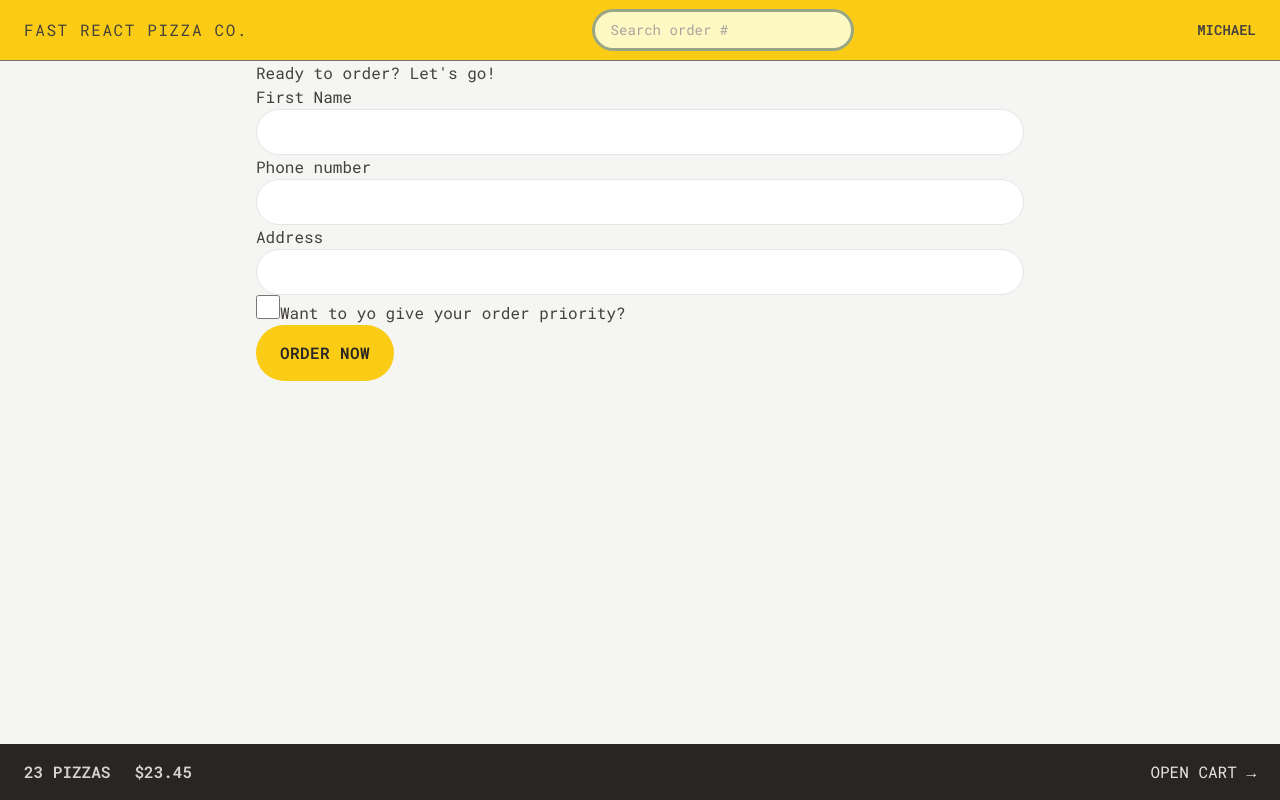
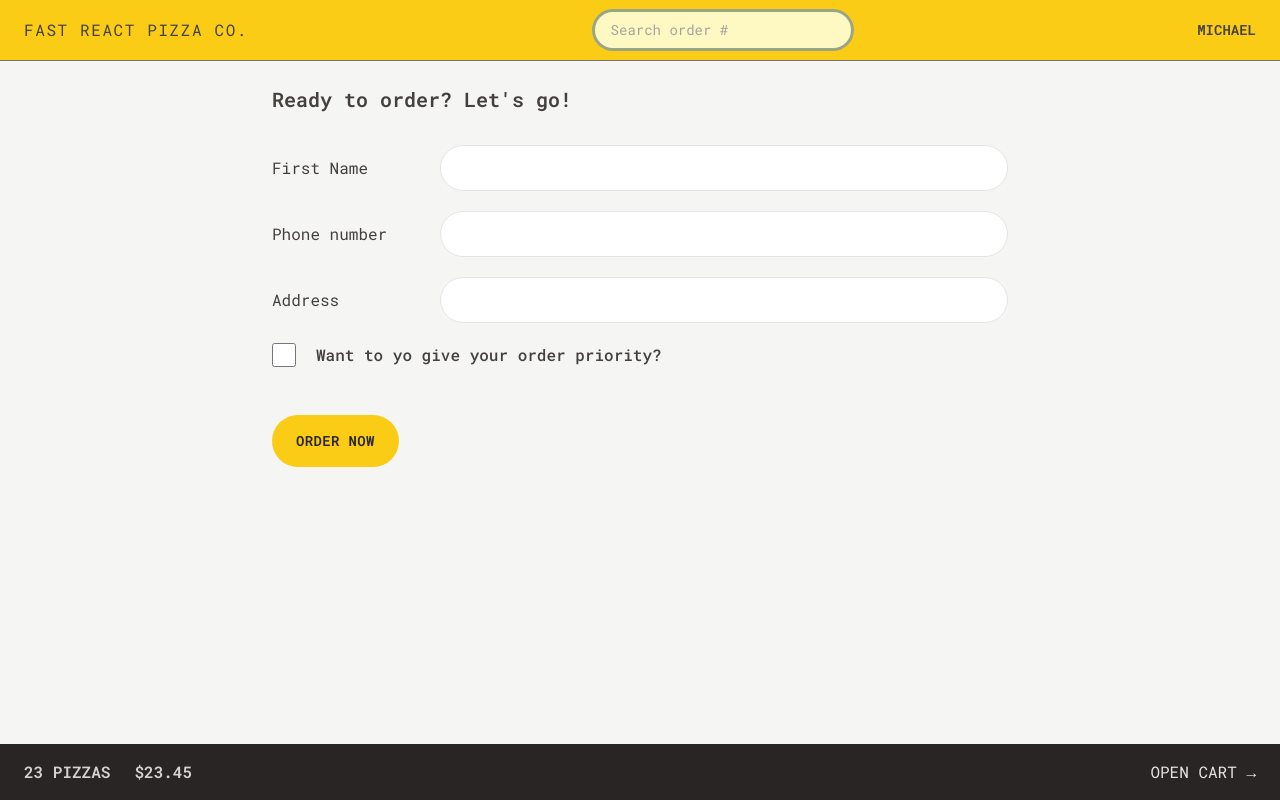
Before and after one commit to FlamingShali/Fast-React-Pizza, a React (Vite) app: page /order/new in a window 1280 px wide. Built offline with nearby package versions, Linux system fonts and the light colour scheme.

Commit message:
Styling Form

```diff
--- a/src/features/order/CreateOrder.jsx
+++ b/src/features/order/CreateOrder.jsx
@@ -42,31 +42,40 @@ function CreateOrder() {
   const cart = fakeCart;
 
   return (
-    <div>
-      <h2>Ready to order? Let's go!</h2>
+    <div className="px-4 py-6">
+      <h2 className="mb-8 text-xl font-semibold">Ready to order? Let's go!</h2>
 
       <Form method="POST">
-        <div>
-          <label>First Name</label>
-          <input className="input" type="text" name="customer" required />
+        <div className="mb-5 flex flex-col gap-2 sm:flex-row sm:items-center">
+          <label className="sm:basis-40">First Name</label>
+          <input className="input grow" type="text" name="customer" required />
         </div>
 
-        <div>
-          <label>Phone number</label>
-          <div>
-            <input className="input" type="tel" name="phone" required />
-          </div>
-          {formErrors?.phone && <p>{formErrors.phone}</p>}
-        </div>
-
-        <div>
-          <label>Address</label>
-          <div>
-            <input type="text" name="address" required className="input" />
+        <div className="mb-5 flex flex-col gap-2 sm:flex-row sm:items-center">
+          <label className="sm:basis-40">Phone number</label>
+          <div className="grow">
+            <input className="input w-full" type="tel" name="phone" required />
+            {formErrors?.phone && (
+              <p className="mt-2 rounded-md bg-red-100 p-2 text-xs text-red-700">
+                {formErrors.phone}
+              </p>
+            )}
           </div>
         </div>
 
-        <div>
+        <div className="mb-5 flex flex-col gap-2 sm:flex-row sm:items-center">
+          <label className="sm:basis-40">Address</label>
+          <div className="grow">
+            <input
+              type="text"
+              name="address"
+              required
+              className="input w-full"
+            />
+          </div>
+        </div>
+
+        <div className="mb-12 flex items-center gap-5">
           <input
             className="h-6 w-6 accent-yellow-400 focus:outline-none focus:ring focus:ring-yellow-400 focus:ring-offset-2"
             type="checkbox"
@@ -75,12 +84,14 @@ function CreateOrder() {
             // value={withPriority}
             // onChange={(e) => setWithPriority(e.target.checked)}
           />
-          <label htmlFor="priority">Want to yo give your order priority?</label>
+          <label htmlFor="priority" className="font-medium">
+            Want to yo give your order priority?
+          </label>
         </div>
 
         <div>
           <input type="hidden" name="cart" value={JSON.stringify(cart)} />
-          <Button type='primary' disabled={isSubmitting}>
+          <Button type="primary" disabled={isSubmitting}>
             {isSubmitting ? 'Placing order...' : 'Order now'}
           </Button>
         </div>
@@ -106,7 +117,7 @@ export async function action({ request }) {
     errors.phone =
       'Please, give us your correct phone numer. We might need it to contact you.';
 
-  if (Object.keys(errors) / length > 0) return errors;
+  if (Object.keys(errors).length > 0) return errors;
 
   // const newOrder = await createOrder(order);
   // return redirect(`/order/${newOrder.idgi}`);
--- a/src/index.css
+++ b/src/index.css
@@ -4,7 +4,7 @@
 
 @layer components {
   .input {
-    @apply w-full rounded-full border border-stone-200 px-4 py-2 text-sm transition-all duration-300 placeholder:text-stone-400 focus:outline-none focus:ring focus:ring-yellow-400 md:px-6 md:py-3;
+    @apply rounded-full border border-stone-200 px-4 py-2 text-sm transition-all duration-300 placeholder:text-stone-400 focus:outline-none focus:ring focus:ring-yellow-400 md:px-6 md:py-3;
   }
   .loader {
     width: 45px;
--- a/src/ui/Button.jsx
+++ b/src/ui/Button.jsx
@@ -1,13 +1,13 @@
 import { Link } from 'react-router-dom';
 const Button = ({ children, disabled, to, type }) => {
   const base =
-    'inline-block rounded-full bg-yellow-400 font-semibold uppercase tracking-wide text-stone-800 transition-colors duration-300 hover:bg-yellow-300 focus:bg-yellow-300 focus:outline-none focus:ring focus:ring-yellow-300 focus:ring-offset-2 disabled:cursor-not-allowed';
+    'text-sm inline-block rounded-full bg-yellow-400 font-semibold uppercase tracking-wide text-stone-800 transition-colors duration-300 hover:bg-yellow-300 focus:bg-yellow-300 focus:outline-none focus:ring focus:ring-yellow-300 focus:ring-offset-2 disabled:cursor-not-allowed';
 
   const styles = {
     primary: base + 'px-4 py-3 md:px-6 md:py-4 ',
     small: base + 'py-2 md:px-5, md:py-2.5 px-4 text-xs',
     secondary:
-      'inline-block rounded-full border-2 border-stone-300 font-semibold uppercase tracking-wide text-stone-400 transition-colors duration-300 hover:bg-stone-300 focus:text-stone-800 focus:bg-stone-300 hover:text-stone-800 focus:outline-none focus:ring focus:ring-stone-200 focus:ring-offset-2 disabled:cursor-not-allowed px-4 py-3 md:px-6 md:py-3.5',
+      'inline-block text-sm rounded-full border-2 border-stone-300 font-semibold uppercase tracking-wide text-stone-400 transition-colors duration-300 hover:bg-stone-300 focus:text-stone-800 focus:bg-stone-300 hover:text-stone-800 focus:outline-none focus:ring focus:ring-stone-200 focus:ring-offset-2 disabled:cursor-not-allowed px-4 py-3 md:px-6 md:py-3.5',
   };
 
   if (to)
```
Also changed, not shown: index.html (+3 -2 lines), src/features/order/Order.jsx (+4 -6 lines).
